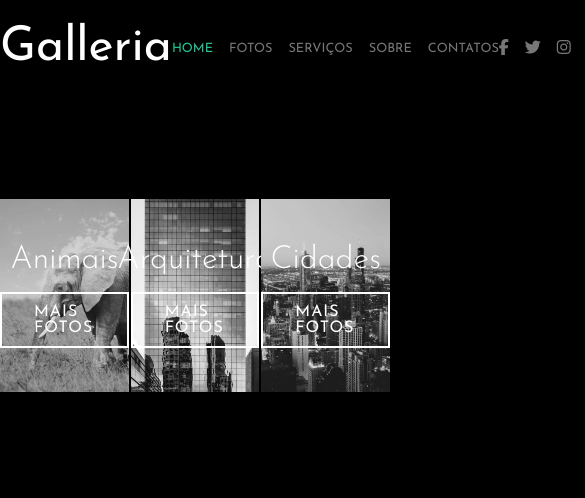
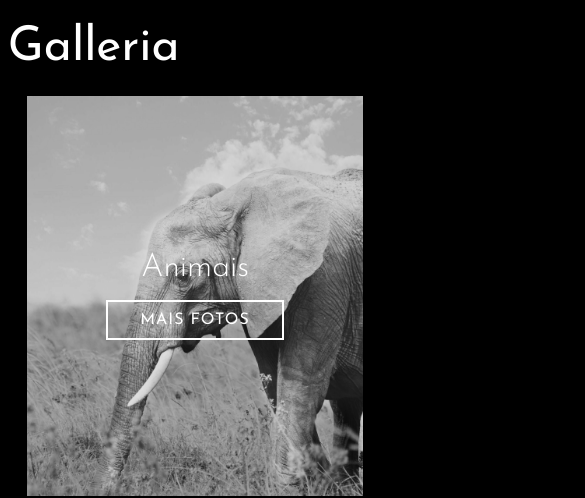
Before and after one commit to allangdasilva/projeto-galleria, a plain HTML site: page index.html in a window 390 px wide. Shown: the top 498 px of the page, 585 px wide, since content can reach past the window. Drawn offline with Linux system fonts and the light colour scheme; a web font is replaced by a local one.

Commit message:
Ajustes responsivos e fim do projeto.

```diff
--- a/assets/css/_mixins.scss
+++ b/assets/css/_mixins.scss
@@ -2,7 +2,7 @@
 
 @mixin container {
     max-width: $container-width;
-    padding: 1.5rem 0;
+    padding: 1.5rem 2%;
     margin-inline: auto;
 }
 @mixin flex-center {
@@ -23,3 +23,13 @@
         background-image: linear-gradient(rgba(0, 0, 0, .5), rgba(0, 0, 0, .5)), url('../images/#{$img}');
     }
 }
+@mixin mobile {
+    @media screen and (max-width:750px) {
+        @content;
+    }
+}
+@mixin tablet {
+    @media screen and (max-width: 1050px) {
+        @content;
+    }
+}
--- a/assets/css/style.scss
+++ b/assets/css/style.scss
@@ -34,6 +34,9 @@ body {
     &-nav {
         ul {
             @include flex-center;
+            @include tablet {
+                display: none;
+            }
 
             height: 100%;
             gap: 1rem;
@@ -53,6 +56,9 @@ body {
         }
     }
     &-social-media {
+        @include tablet {
+            display: none;
+        }
         ul {
             @include flex-center;
 
@@ -71,16 +77,26 @@ body {
 .gallery {
     @include container;
     @include flex-center;
+    @include mobile {
+        justify-content: center;
+    }
     flex-wrap: wrap;
     justify-content: space-between;
-    padding: 0;
+    padding: 0 2%;
     &-card {
         @include flex-center;
+        @include tablet {
+            width: 100%;
+        }
+        @include mobile {
+            width: 90%;
+            margin-bottom: 8%;
+        }
         flex-direction: column;
 
         height: 400px;
-        width: 33%;
-        margin-bottom: 4%;
+        width: 32%;
+        margin-bottom: 2%;
 
         color: $primary-color;
         &-title {
@@ -133,7 +149,7 @@ body {
 
 footer {
     text-align: center;
-    margin-bottom: 2rem;
+    margin-bottom: 1rem;
     span {
         font-weight: bold;
         color: $secondary-color;
```
Also changed, not shown: assets/css/style.css, 1 other file.
